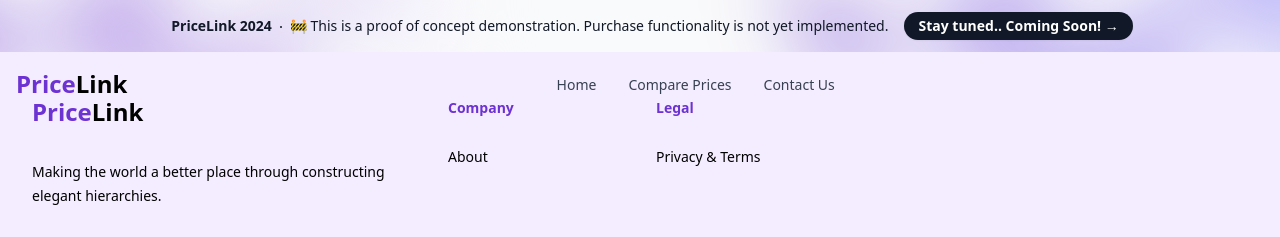
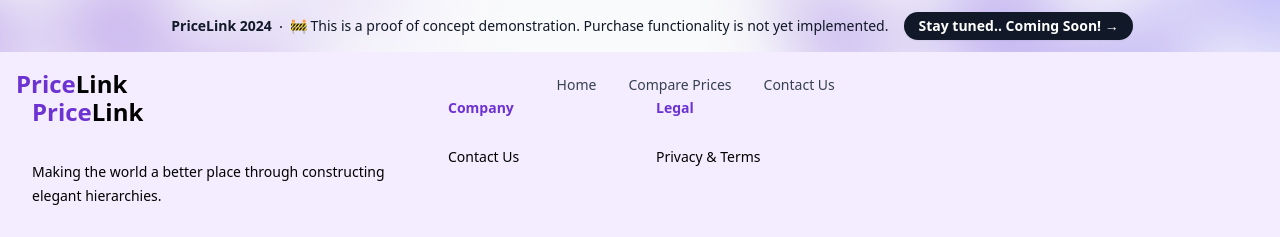
Before and after one commit to Ben-Genius/pricelink, a React (Vite) app: page /converter in a window 1280 px wide. Shown: the top 237 px of the page. Built offline with nearby package versions, Linux system fonts and the light colour scheme.

Commit message:
change footer link to contact us

```diff
--- a/src/homepage/footer/footer.tsx
+++ b/src/homepage/footer/footer.tsx
@@ -14,7 +14,7 @@ const navigation = {
 
   // ],
   company: [
-    { name: 'About', href: 'contact-us' },
+    { name: 'Contact Us', href: 'contact-us' },
     // { name: 'Blog', href: '#' },
 
   ],
```
